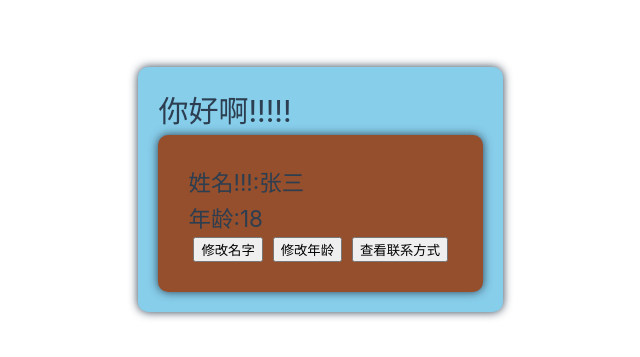
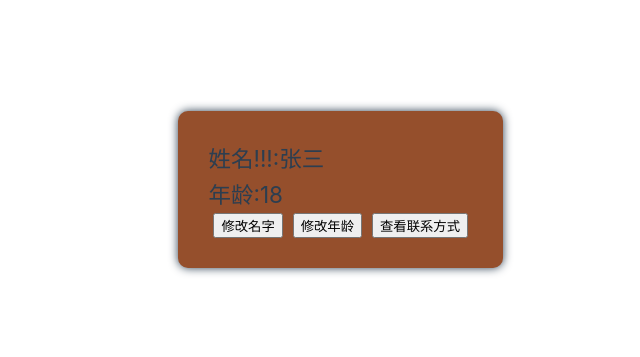
Before and after one commit to 54wall/hello_vue3, a Vue app: page / in a window 1280 px wide. Shown: the part 211-568 px from the top of the page, without its empty margins (137-777 px from the left). Built offline with nearby package versions, Linux system fonts and the light colour scheme; the HTML template or start-up script is replaced by a standard one.

Commit message:
feat:007.setup概述

```diff
--- a/src/App.vue
+++ b/src/App.vue
@@ -1,8 +1,5 @@
 <template>
-  <div class="app">
-    <h1>你好啊!!!!!</h1>
-    <Person />
-  </div>
+  <Person />
 </template>
 
 <script>
@@ -12,12 +9,3 @@ export default {
   components: { Person },
 }
 </script>
-
-<style scoped>
-.app {
-  background-color: skyblue;
-  box-shadow: 0 0 10px;
-  border-radius: 10px;
-  padding: 20px;
-}
-</style>
--- a/src/components/Person.vue
+++ b/src/components/Person.vue
@@ -11,23 +11,42 @@
 <script>
 export default {
   name: 'Person',
-  data() {
+  beforeCreate() {
+    console.log('beforeCreate函数被调用了',this)
+    // Options API beforeCreate hook
+    // 可以在这里进行一些初始化操作
+  },
+  setup() {
+    console.log('setup函数被调用了',this)
+    // Composition API setup function
+    // 可以在这里定义响应式数据和方法
+    let name = '张三'
+    let age = 18
+    let tel = 15555551234
+
+    function changeName() {
+      console.log('changeName函数被调用了')
+      name = 'zhang-san'  // 这里的name是一个普通变量，不是响应式的
+      console.log('name:', name)
+    }
+    function changeAge() {
+      console.log('changeAge函数被调用了')
+      age += 1
+      console.log('age:', age)
+    }
+    function showTel() {
+      console.log('showTel函数被调用了')
+      alert(tel)
+    }
     return {
-      name: '张三',
-      age: 18,
-      tel: 15555551234,
+      name,
+      age,
+      tel,
+      changeName,
+      changeAge,
+      showTel,
     }
-  },
-  methods: {
-    changeName() {
-      this.name = 'zhang-san'
-    },
-    changeAge() {
-      this.age += 1
-    },
-    showTel() {
-      alert(this.tel)
-    },
+
   },
 }
 </script>
```
